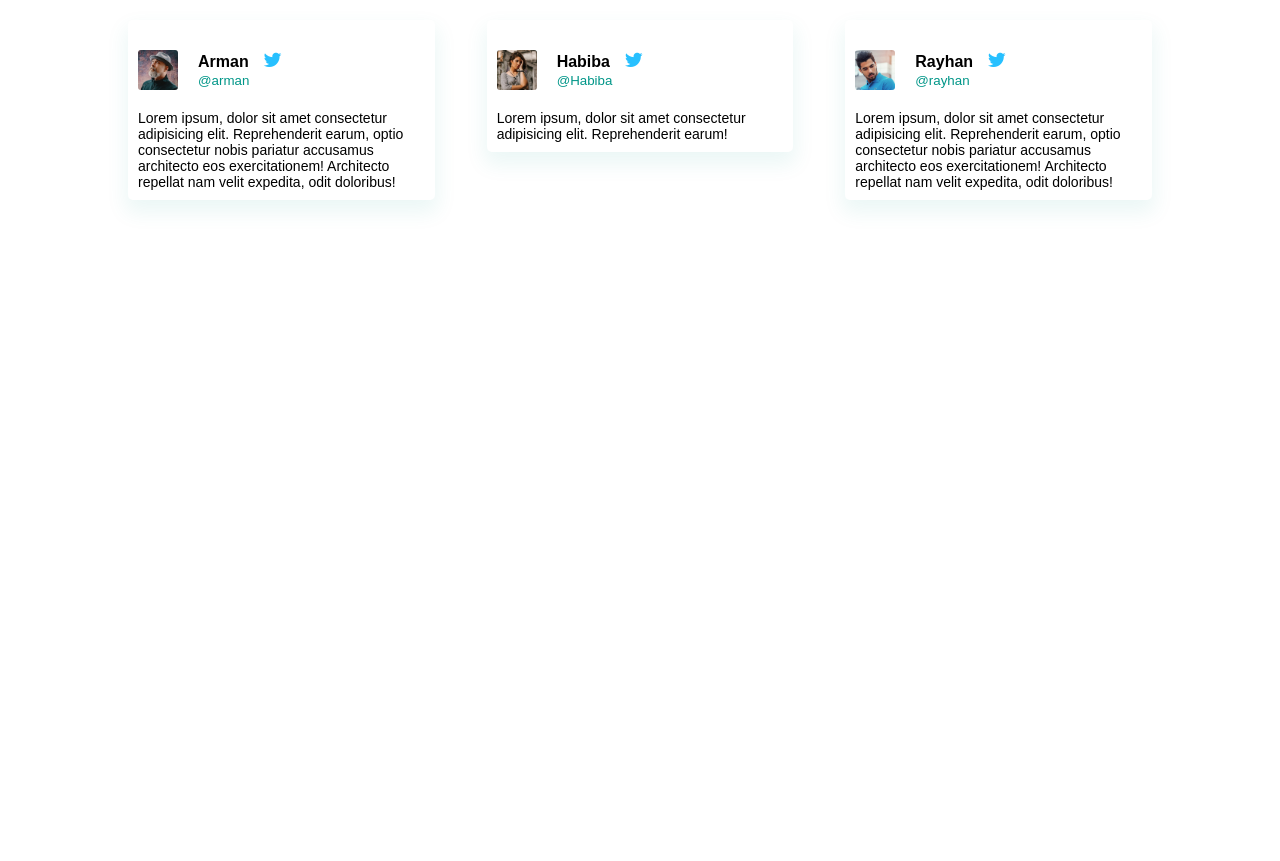
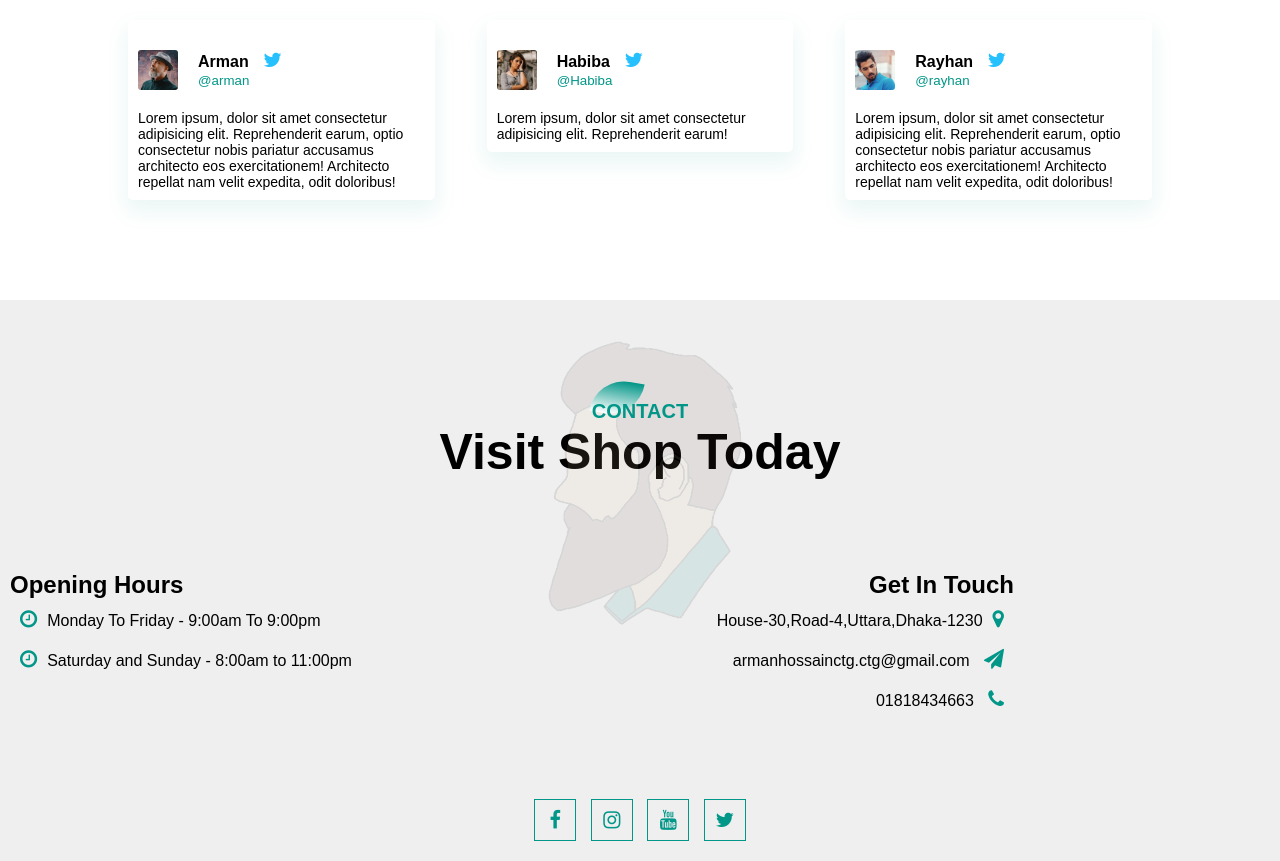
Before and after one commit to Armanhossain192588/Barber_Shop, a plain HTML site: page index.html in a window 1280 px wide. Shown: the part 2771-3632 px from the top of the page. Before the commit the page ends 3071 px from the top, so only its background shows below. Drawn offline with Linux system fonts and the light colour scheme.

Commit message:
social links are added

```diff
--- a/index.html
+++ b/index.html
@@ -158,6 +158,35 @@
         </div>
     </section>
 
+    <!--footer-->
+
+    <section id="footer">
+        <img src="images/Barber_Shop_img/footer-img.png" alt="" class="footer-img">
+        <div class="title-text">
+            <p>CONTACT</p>
+            <h1>Visit Shop Today</h1>
+        </div>
+        <div class="footer-row">
+            <div class="footer-left">
+                <h1>Opening Hours</h1>
+                <p><i class="fa fa-clock-o"></i>Monday To Friday - 9:00am To 9:00pm</p>
+                <p> <i class="fa fa-clock-o"></i>Saturday and Sunday - 8:00am to 11:00pm</p>
+            </div>
+            <div class="footer-right">
+                <h1>Get In Touch</h1>
+                <p>House-30,Road-4,Uttara,Dhaka-1230<i class="fa fa-map-marker"></i></p>
+                <p>armanhossainctg.ctg@gmail.com <i class="fa fa-paper-plane"></i></p>
+                <p>01818434663 <i class="fa fa-phone"></i></p>
+            </div>
+        </div>
+        <div class="social-links">
+            <i class="fa fa-facebook"></i>
+            <i class="fa fa-instagram"></i>
+            <i class="fa fa-youtube"></i>
+            <i class="fa fa-twitter"></i>
+        </div>
+    </section>
+
     <script>
         var manuBtn = document.getElementById("manuBtn");
         var sideNav = document.getElementById("sideNav");
--- a/style.css
+++ b/style.css
@@ -371,3 +371,65 @@ hr {
         flex-basis: 100%;
     }
 }
+/*--footer--*/
+
+#footer{
+    padding: 100px 0 20px;
+    background: #efefef;
+    position: relative;
+
+}
+.footer-row{
+    width: 80%;
+    margin: 0 auto;
+    display: flex;
+    justify-content: space-between;
+    flex-wrap: wrap;
+}
+.footer-left, .footer-right{
+    flex-basis: 45%;
+    padding: 10px;
+    margin-bottom: 20px;
+}
+.footer-right{
+    text-align: right;
+}
+.footer-row{
+    margin: 10px 0;
+}
+.footer-row p{
+    line-height: 35px;
+}
+.footer-left .fa, .footer-right .fa{
+   font-size: 20px;
+   color: #009688;
+   margin: 10px;
+}
+.footer-img{
+    max-width: 370px;
+    opacity: 0.1;
+    position: absolute;
+    left: 50%;
+    top: 35%;
+    transform: translate(-50%,-50%);
+}
+.social-links{
+    text-align: center;
+
+}
+.social-links .fa{
+    height: 40px;
+    width: 40px;
+    font-size: 20px;
+    line-height: 40px;
+    border: 1px solid #009688;
+    margin: 40px 5px 0;
+    color: #009688;
+    cursor: pointer;
+    transition: .5s;
+}
+.social-links .fa:hover{
+    background: #009688;
+    color: #fff;
+    transform: translateY();
+}
```
